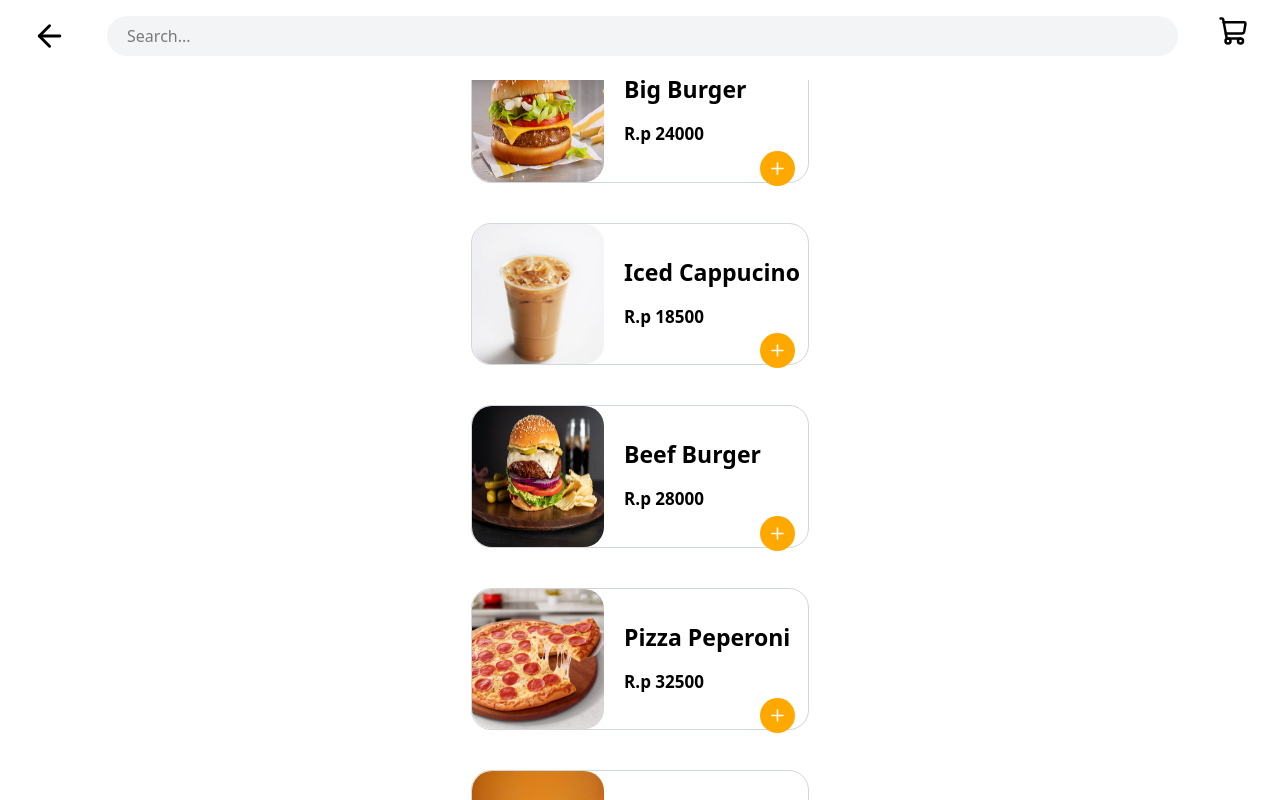
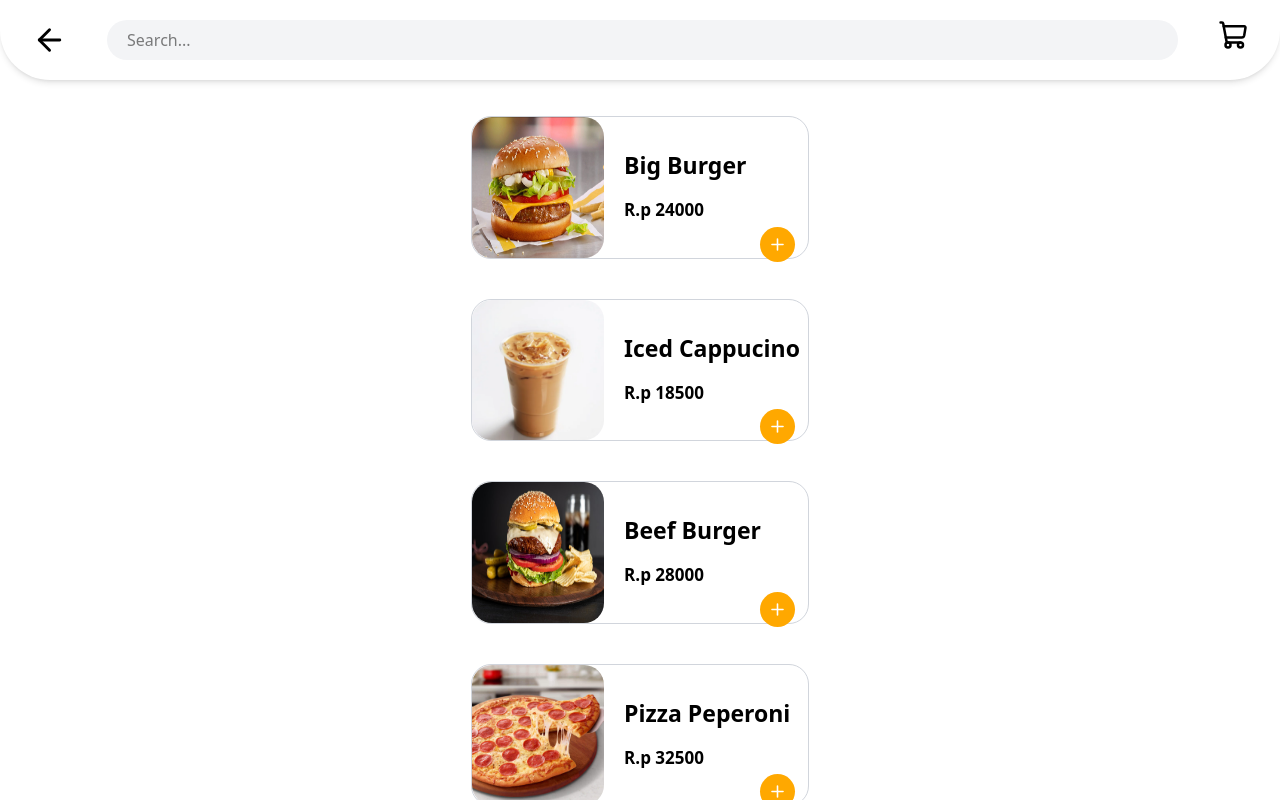
Before and after one commit to nuraziz07/MaxWay, a React (Vite) app: page / in a window 1280 px wide. Shown: the top 800 px of the page. Built offline with nearby package versions, Linux system fonts and the light colour scheme.

Commit message:
o'zgarishlar

```diff
--- a/src/components/Page1/page1.jsx
+++ b/src/components/Page1/page1.jsx
@@ -4,7 +4,7 @@ import FoodItem from '../Food/foodItem.jsx';
 const Page1 = () => {
     return (
         <div className={'container_mobile'}>
-            <div className={'flex justify-center gap-10 flex-col'}>
+            <div className={'flex justify-center gap-10 pt-19 flex-col'}>
                 <FoodItem />
             </div>
         </div>
--- a/src/components/search/search.jsx
+++ b/src/components/search/search.jsx
@@ -17,12 +17,12 @@ const Search = () => {
     return (
         <div
             className={
-                'sm:w-full bg-white z-2000 flex items-center h-[10vh] justify-center fixed top-0'
+                'sm:w-full bg-white z-2000 flex items-center shadow-md shadow-grey-400 rounded-b-[50px] h-[10vh] justify-center fixed top-0'
             }
         >
             <div
                 className={
-                    'flex justify-space-between w-full px-8 pt-2  pb-4 gap-10'
+                    'flex justify-space-between w-full px-8 pt-4  pb-4 gap-10'
                 }
             >
                 <ArrowLeft
```
